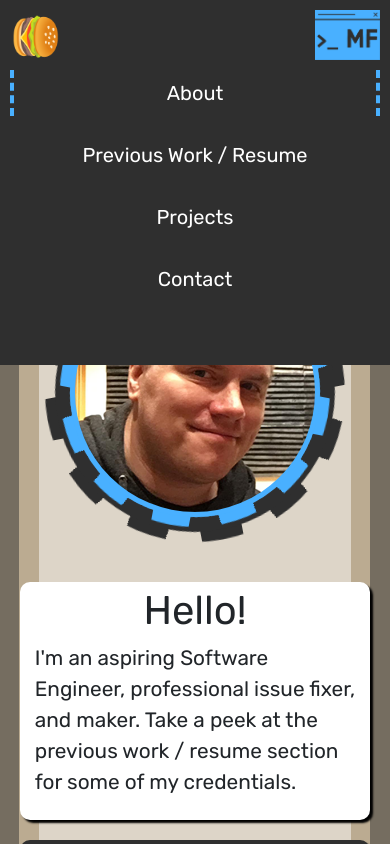
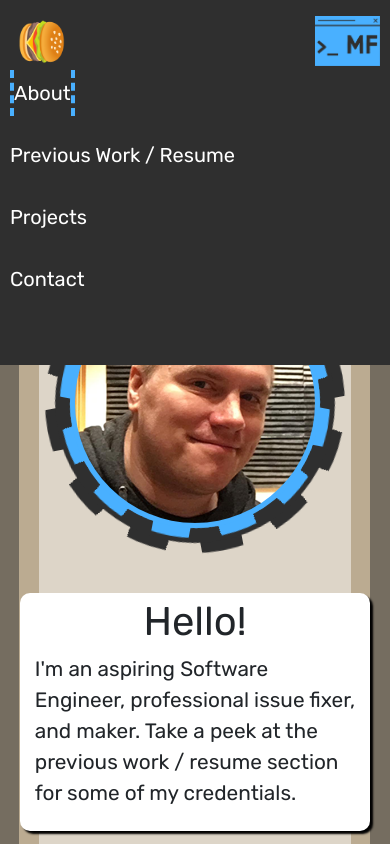
Before and after one commit to dwareb/MFultonPortfolio, a React (Create React App) app: page / in a window 390 px wide. Both pictures are taken after a click on the picture 347 px from the left and 35 px from the top of the page. Shown: the top 844 px of the page. Built offline with nearby package versions, Linux system fonts and the light colour scheme.

Commit message:
Fixed navbar accessibility.

```diff
--- a/src/components/Navbar.jsx
+++ b/src/components/Navbar.jsx
@@ -13,12 +13,12 @@ const Navbar = ({ location, setLocation }) => {
 
   return (
     <nav className="navbar nav-bar base">
-      <h1
+      <button
         className={(expand ? 'active ' : '') + 'hamburger'}
         onClick={handleExpand}
       >
         🍔
-      </h1>
+      </button>
       <img
         src={process.env.PUBLIC_URL + '/images/mflogolight.png'}
         height="50"
@@ -36,7 +36,7 @@ const Navbar = ({ location, setLocation }) => {
       />
       <ul className={(expand ? 'active ' : '') + 'nav-menu navbar-nav mr-auto'}>
         <li className="list-item">
-          <span
+          <button
             className={(location === 'about' ? 'active ' : '') + 'nav-link'}
             onClick={() => {
               setLocation('about');
@@ -44,10 +44,10 @@ const Navbar = ({ location, setLocation }) => {
             }}
           >
             About
-          </span>
+          </button>
         </li>
         <li className="list-item">
-          <span
+          <button
             className={
               (location === 'previouswork' ? 'active ' : '') + 'nav-link'
             }
@@ -57,10 +57,10 @@ const Navbar = ({ location, setLocation }) => {
             }}
           >
             Previous Work / Resume
-          </span>
+          </button>
         </li>
         <li className="list-item">
-          <span
+          <button
             className={(location === 'projects' ? 'active ' : '') + 'nav-link'}
             onClick={() => {
               setLocation('projects');
@@ -68,10 +68,10 @@ const Navbar = ({ location, setLocation }) => {
             }}
           >
             Projects
-          </span>
+          </button>
         </li>
         <li className="list-item">
-          <span
+          <button
             className={(location === 'contact' ? 'active ' : '') + 'nav-link'}
             onClick={() => {
               setLocation('contact');
@@ -79,7 +79,7 @@ const Navbar = ({ location, setLocation }) => {
             }}
           >
             Contact
-          </span>
+          </button>
         </li>
       </ul>
     </nav>
--- a/src/styles/Navbar.css
+++ b/src/styles/Navbar.css
@@ -30,8 +30,12 @@
 }
 
 .nav-link {
+  border: none;
+  background-color: none;
+  background: none;
   text-decoration: none;
   color: var(--white);
+  transition: all 0s;
 }
 
 .nav-link:visited {
@@ -42,6 +46,12 @@
   color: var(--light-blue);
   border-bottom: 4px dashed var(--light-blue);
 }
+
+.nav-link:focus{
+  color: var(--light-blue);
+  border-bottom: 4px dashed var(--light-blue);
+}
+
 .nav-link.active {
   border-bottom: 4px dashed var(--light-blue);
 }
@@ -102,6 +112,8 @@
   }
 
   .hamburger {
+    background: none;
+    border: none;
     display: flex;
     transition: all 0.5s;
     margin: 3px 0px 0px 10px;
```
